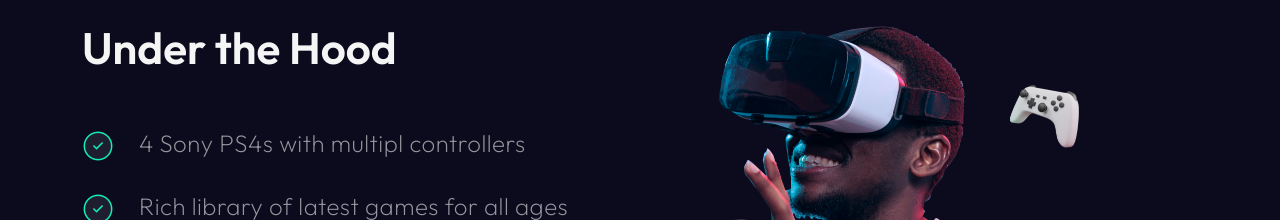
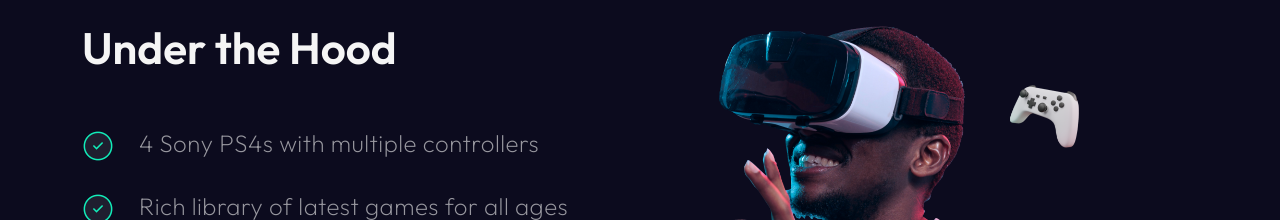
Before and after one commit to Shubhamsadhu02/weparty, a React (Create React App) app: page / in a window 1280 px wide. Shown: the part 2080-2300 px from the top of the page. Built offline with nearby package versions, Linux system fonts and the light colour scheme.

Commit message:
depoly change

```diff
--- a/src/Components/Home.js
+++ b/src/Components/Home.js
@@ -50,7 +50,7 @@ export default function Home() {
                     <img src='/images/tick.png' alt=''/>
                   </div>
                   <div className="hood-paragrapgh">
-                    <p>4 Sony PS4s with multipl controllers </p>
+                    <p>4 Sony PS4s with multiple controllers </p>
                   </div>
                 </li>
                 <li>
```
